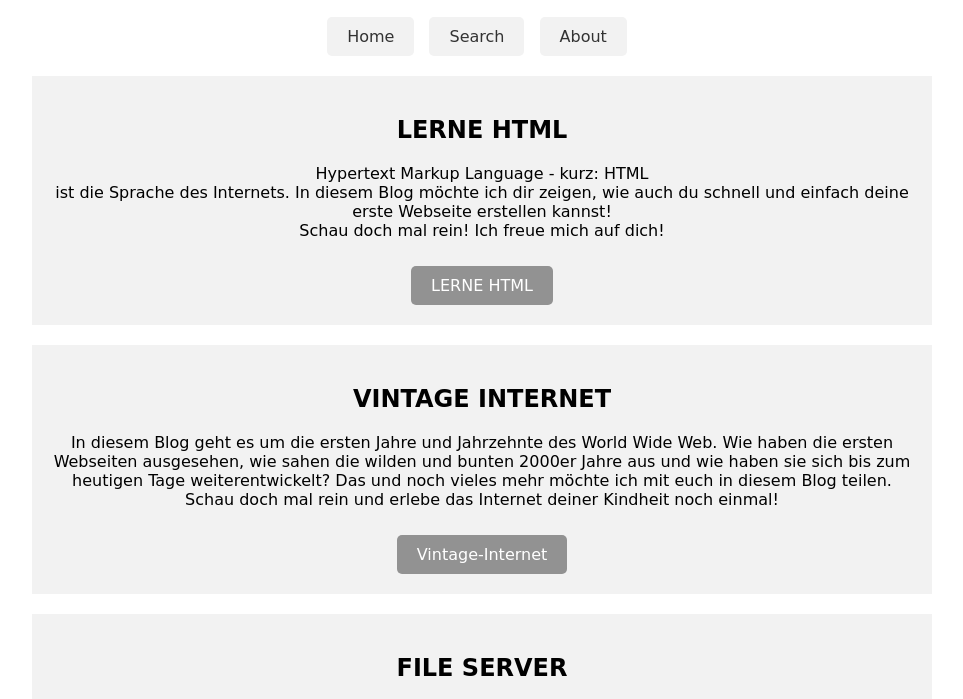
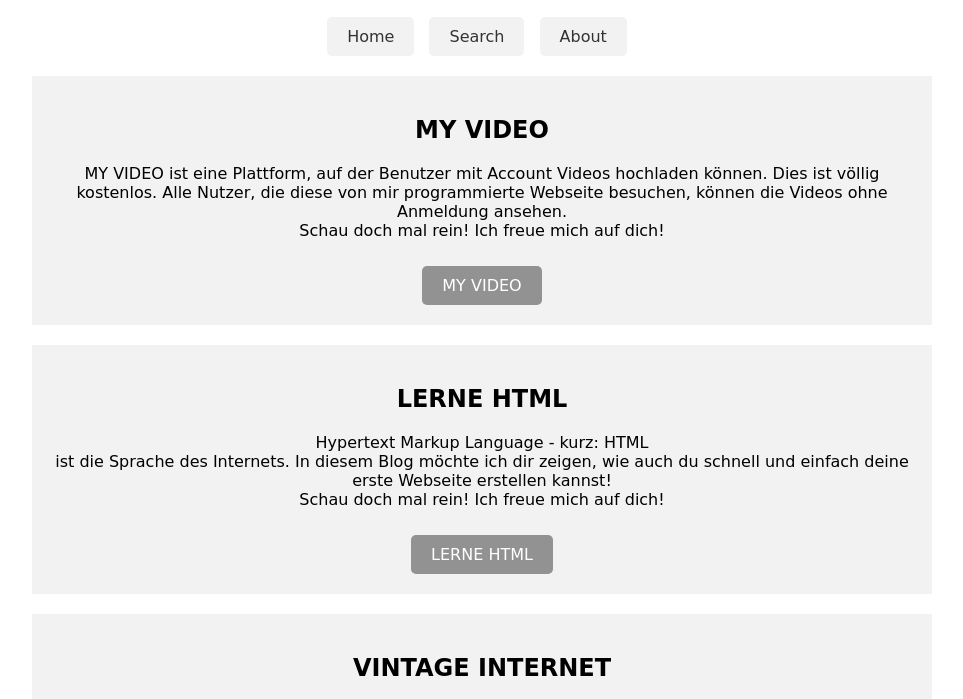
Before and after one commit to lucah842/lucah842.github.io, a plain HTML site: page index.html in a window 1280 px wide. Shown: the part 82-781 px from the top of the page, without its empty margins (158-1121 px from the left). Drawn offline with Linux system fonts and the light colour scheme; a web font is replaced by a local one.

Commit message:
index.html

```diff
--- a/index.html
+++ b/index.html
@@ -19,6 +19,12 @@
             <a href="index.html">Home</a>
             <a href="https://lucah842.github.io/google/search.html">Search</a>
             <a href="about.html">About</a>
+        </div>
+
+         <div class="content">
+            <center><h2>MY VIDEO</h2></center>
+            <center><p>MY VIDEO ist eine Plattform, auf der Benutzer mit Account Videos hochladen können. Dies ist völlig kostenlos. Alle Nutzer, die diese von mir programmierte Webseite besuchen, können die Videos ohne Anmeldung ansehen. <br> Schau doch mal rein! Ich freue mich auf dich!</p></center>
+            <center><a href="https://lucah842.github.io/myvideo/v.html" class="content-button">MY VIDEO</a></center>
         </div>
 
         <div class="content">
```
